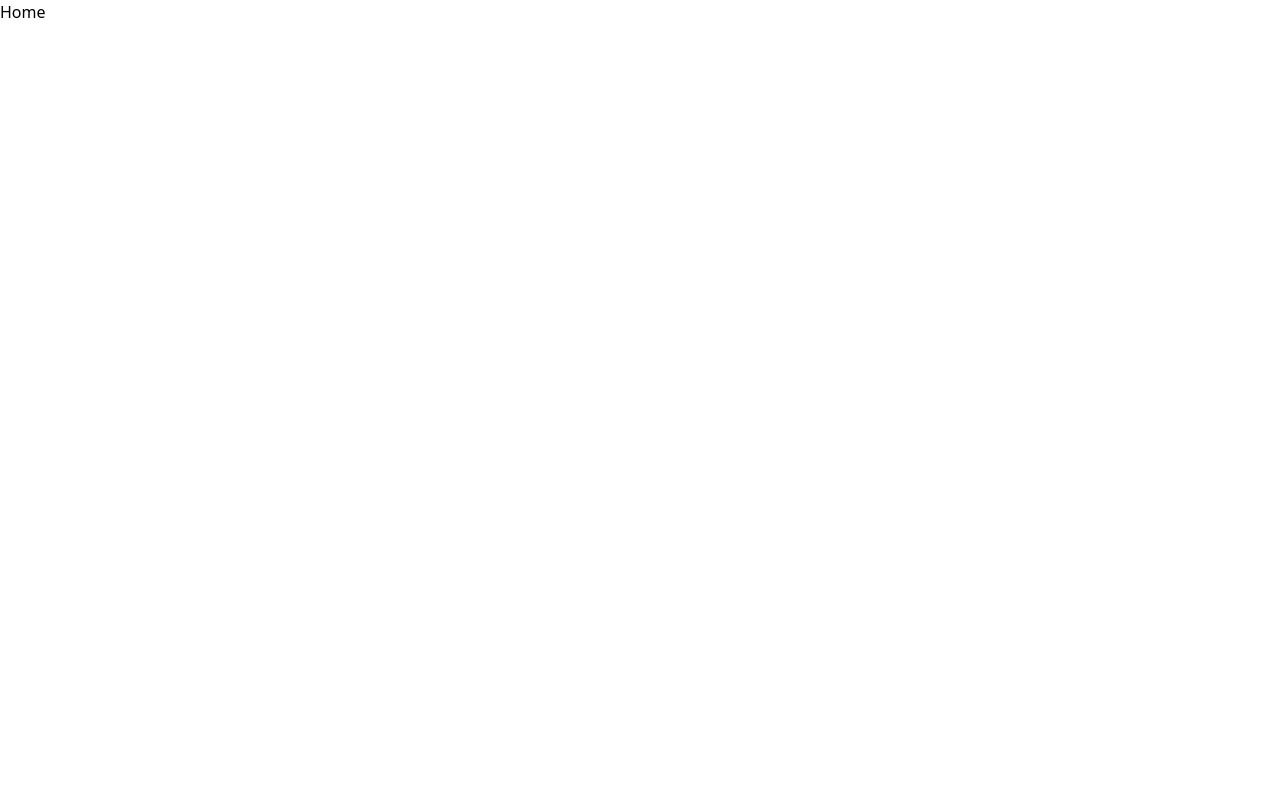
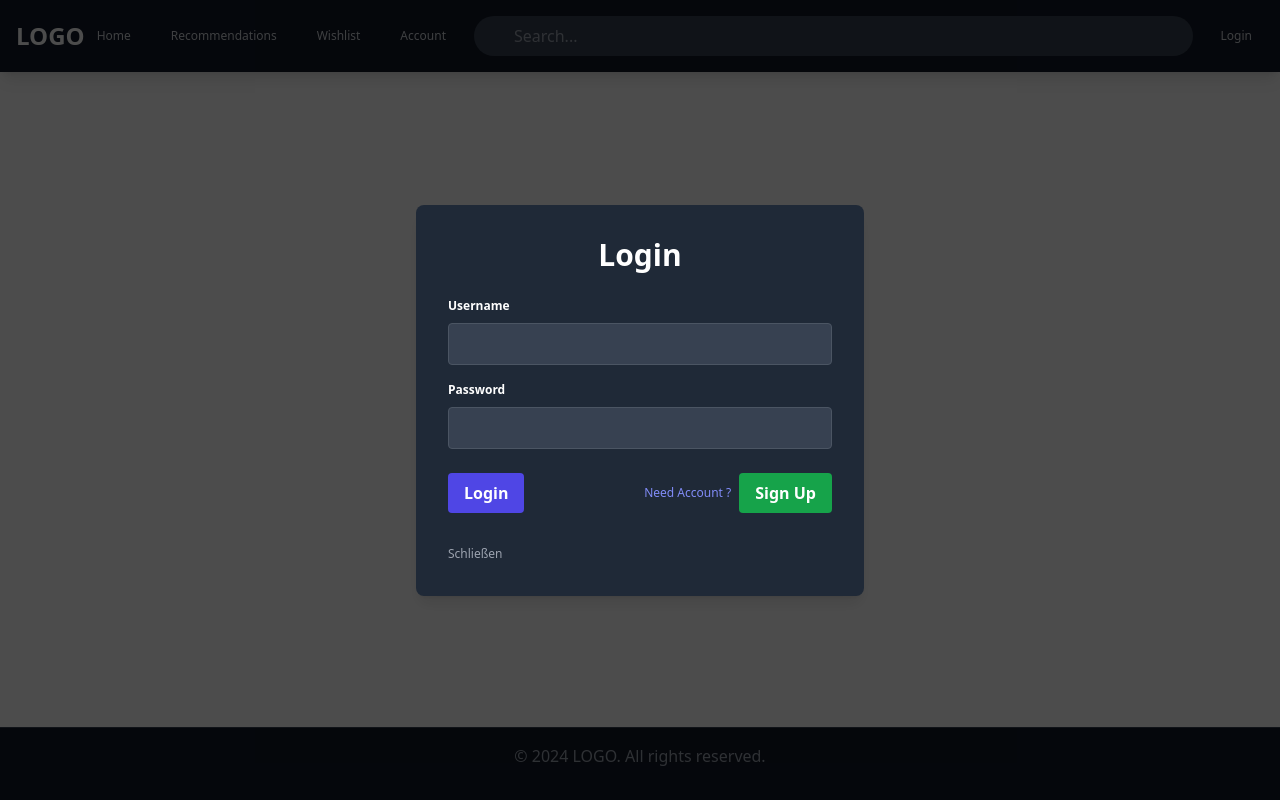
Before and after one commit to Hornpep/NewGameFinder, a React (Vite) app in the folder FE/: page /Login in a window 1280 px wide. Before the commit this address had no page. Built offline with nearby package versions, Linux system fonts and the light colour scheme.

Commit message:
Pages Router Components V1

```diff
--- a/FE/src/App.jsx
+++ b/FE/src/App.jsx
@@ -1,17 +1,57 @@
 import React, { useState } from 'react';
-import { BrowserRouter as Router, Route, Routes, Navigate } from 'react-router-dom';
+import {
+  BrowserRouter as Router,
+  Route,
+  Routes,
+  Navigate,
+} from 'react-router-dom';
 import Navbar from './components/Navbar';
 import Home from './pages/Home';
+import Recommendations from './pages/Recommendations';
+import Wishlist from './pages/Wishlist';
+import Account from './pages/Account';
+import Search from './pages/Search';
+import Signup from './pages/SignUp';
+import Login from './pages/Login';
+import Footer from './components/Footer';
 
 const App = () => {
   return (
     <Router>
-      <Navbar/>
+      <Navbar />
       <Routes>
-        <Route path="/" element={<Home />} />
+        <Route
+          path="/"
+          element={<Home />}
+        />
+        <Route
+          path="/Recommendations"
+          element={<Recommendations />}
+        />
+        <Route
+          path="/Wishlist"
+          element={<Wishlist />}
+        />
+        <Route
+          path="/Account"
+          element={<Account />}
+        />
+        <Route
+          path="/Search"
+          element={<Search />}
+        />
+        <Route
+          path="/Login"
+          element={<Login />}
+        />
+        <Route
+          path="/Signup"
+          element={<Signup />}
+        />
       </Routes>
+      <Footer />
     </Router>
   );
-}
+};
 
 export default App;
--- /dev/null
+++ b/FE/src/components/Footer.jsx
@@ -0,0 +1,11 @@
+import React from 'react';
+
+const Footer = () => {
+  return (
+    <footer className="bg-gray-900 text-gray-400 py-8 fixed bottom-0 left-0 w-full mt-8 border-t border-gray-700 pt-4 text-center">
+      <p>&copy; 2024 LOGO. All rights reserved.</p>
+    </footer>
+  );
+};
+
+export default Footer;
--- a/FE/src/components/Navbar.jsx
+++ b/FE/src/components/Navbar.jsx
@@ -1,12 +1,63 @@
 import React from 'react';
-import {Link} from 'react-router-dom';
+import { Link } from 'react-router-dom';
 
 const Navbar = () => {
-    return (
-        <nav>
-            <Link  to="/">Home</Link>
-        </nav>
-    );
-}
+  return (
+    <nav className="bg-gray-900 p-4 shadow-lg">
+      <div className="container mx-auto flex items-center justify-between">
+        <div className="flex items-center">
+          <Link
+            to="/"
+            className="text-2xl font-bold text-white"
+          >
+            LOGO
+          </Link>
+        </div>
+        <div className="hidden md:flex space-x-4">
+          <Link
+            to="/"
+            className="text-gray-300 hover:text-white px-3 py-2 rounded-md text-sm font-medium"
+          >
+            Home
+          </Link>
+
+          <Link
+            to="/Recommendations"
+            className="text-gray-300 hover:text-white px-3 py-2 rounded-md text-sm font-medium"
+          >
+            Recommendations
+          </Link>
+          <Link
+            to="/Wishlist"
+            className="text-gray-300 hover:text-white px-3 py-2 rounded-md text-sm font-medium"
+          >
+            Wishlist
+          </Link>
+          <Link
+            to="/Account"
+            className="text-gray-300 hover:text-white px-3 py-2 rounded-md text-sm font-medium"
+          >
+            Account
+          </Link>
+        </div>
+        <div className="flex-1 mx-4">
+          <div className="relative text-gray-400">
+            <input
+              type="search"
+              placeholder="Search..."
+              className="w-full bg-gray-700 text-white rounded-full py-2 px-4 pl-10 focus:outline-none focus:ring-2 focus:ring-blue-500"
+            />
+          </div>
+        </div>
+        <Link
+          to="/Login"
+          className="text-gray-300 hover:text-white px-3 py-2 rounded-md text-sm font-medium"
+        >
+          Login
+        </Link>
+      </div>
+    </nav>
+  );
+};
 
 export default Navbar;
--- /dev/null
+++ b/FE/src/pages/Account.jsx
@@ -0,0 +1,12 @@
+import React from 'react';
+
+const Account = () => {
+  return (
+    <div>
+      <h1 className="underline">Account</h1>
+      <p className="text-red-500">Welcome to the Account page!</p>
+    </div>
+  );
+};
+
+export default Account;
--- /dev/null
+++ b/FE/src/pages/Login.jsx
@@ -0,0 +1,67 @@
+import React from 'react';
+import { useNavigate, Link } from 'react-router-dom';
+
+const Login = () => {
+  const navigate = useNavigate();
+
+  const closeModal = () => {
+    navigate(-1); // Geht zurück zur vorherigen Seite, ohne das Modal
+  };
+
+  return (
+    <div className="fixed inset-0 bg-black bg-opacity-70 flex justify-center items-center z-50">
+      <div className="bg-gray-800 text-white p-8 rounded-lg shadow-lg w-full max-w-md">
+        <h2 className="text-3xl mb-6 text-center font-bold">Login</h2>
+        <form onSubmit>
+          <div className="mb-4">
+            <label className="block mb-2 text-sm font-semibold">Username</label>
+            <input
+              type="text"
+              className="w-full px-4 py-2 bg-gray-700 text-white border border-gray-600 rounded focus:outline-none focus:ring-2 focus:ring-indigo-500"
+              required
+            />
+          </div>
+          <div className="mb-6">
+            <label className="block mb-2 text-sm font-semibold">Password</label>
+            <input
+              type="password"
+              className="w-full px-4 py-2 bg-gray-700 text-white border border-gray-600 rounded focus:outline-none focus:ring-2 focus:ring-indigo-500"
+              required
+            />
+          </div>
+          <div className="flex items-center justify-between mb-4">
+            <button
+              type="submit"
+              className="bg-indigo-600 hover:bg-indigo-500 text-white px-4 py-2 rounded font-semibold transition duration-200"
+            >
+              Login
+            </button>
+            <div className="flex items-center">
+              <Link
+                to="/signup"
+                className="text-indigo-400 hover:text-indigo-300 mr-2 text-sm font-medium"
+              >
+                Need Account ?
+              </Link>
+              <button
+                type="button"
+                onClick={() => navigate('/signup')}
+                className="bg-green-600 hover:bg-green-500 text-white px-4 py-2 rounded font-semibold transition duration-200"
+              >
+                Sign Up
+              </button>
+            </div>
+          </div>
+        </form>
+        <button
+          onClick={closeModal}
+          className="mt-4 text-gray-400 hover:text-gray-300 text-sm transition duration-200"
+        >
+          Schließen
+        </button>
+      </div>
+    </div>
+  );
+};
+
+export default Login;
--- /dev/null
+++ b/FE/src/pages/Recommendations.jsx
@@ -0,0 +1,12 @@
+import React from 'react';
+
+const Recommendations = () => {
+  return (
+    <div>
+      <h1 className="underline">Recommendations</h1>
+      <p className="text-red-500">Welcome to the Recommendations page!</p>
+    </div>
+  );
+};
+
+export default Recommendations;
--- /dev/null
+++ b/FE/src/pages/Search.jsx
@@ -0,0 +1,27 @@
+import React from 'react';
+
+const Search = () => {
+  return (
+    <div>
+      <form
+        onSubmit={handleSearch}
+        className="flex"
+      >
+        <input
+          type="text"
+          value={searchQuery}
+          onChange={(e) => setSearchQuery(e.target.value)}
+          placeholder="Suche..."
+          className="px-2 py-1 rounded"
+          onKeyDown={(e) => {
+            if (e.key === 'Enter') {
+              handleSearch(e);
+            }
+          }}
+        />
+      </form>
+    </div>
+  );
+};
+
+export default Search;
--- /dev/null
+++ b/FE/src/pages/SignUp.jsx
@@ -0,0 +1,12 @@
+import React from 'react';
+
+const Signup = () => {
+  return (
+    <div>
+      <h1 className="underline">SignUp</h1>
+      <p className="text-red-500">Welcome to the SignUp page!</p>
+    </div>
+  );
+};
+
+export default Signup;
--- /dev/null
+++ b/FE/src/pages/Wishlist.jsx
@@ -0,0 +1,12 @@
+import React from 'react';
+
+const Wishlist = () => {
+  return (
+    <div>
+      <h1 className="underline">Wishlist</h1>
+      <p className="text-red-500">Welcome to the Wishlist page!</p>
+    </div>
+  );
+};
+
+export default Wishlist;
```
